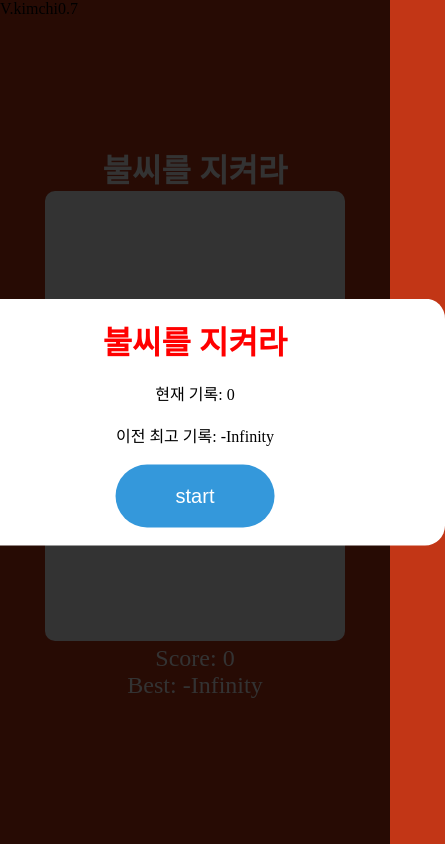
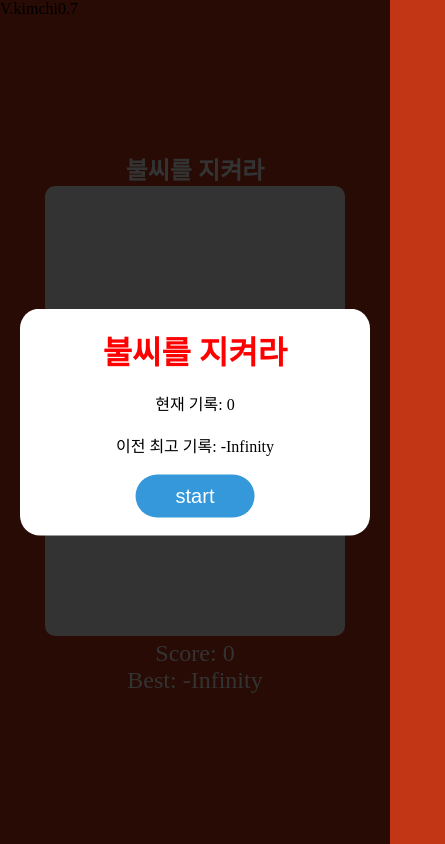
Before and after one commit to jinmo0320/game2, a plain HTML site: page index.html in a window 390 px wide. Shown: the whole page, 445 px wide, since content can reach past the window. Drawn offline with Linux system fonts and the light colour scheme.

Commit message:
moblie bug fix

```diff
--- a/style.css
+++ b/style.css
@@ -43,13 +43,6 @@ canvas {
   height: 600px;
   background-color: rgb(255, 255, 255);
   border-radius: 10px;
-}
-@media (max-width: 800px) {
-  canvas {
-    width: 300px;
-    height: 450px;
-    background-color: rgb(255, 255, 255);
-  }
 }
 .version {
   position: absolute;
@@ -107,3 +100,20 @@ canvas {
   background-color: #3498db;
   color: white;
 }
+
+@media (max-width: 800px) {
+  canvas {
+    width: 300px;
+    height: 450px;
+    background-color: rgb(255, 255, 255);
+  }
+  .notice {
+    width: 350px;
+  }
+  .title {
+    font-size: 1.5em;
+  }
+  .start {
+    padding: 0.5em 2em 0.5em 2em;
+  }
+}
```
